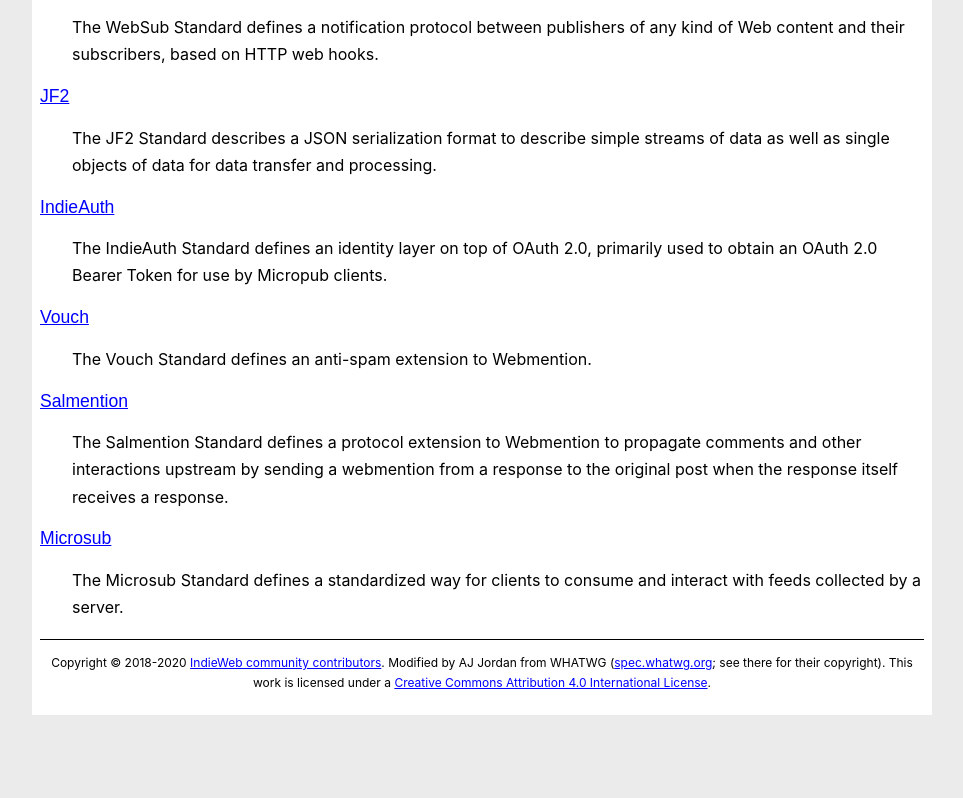
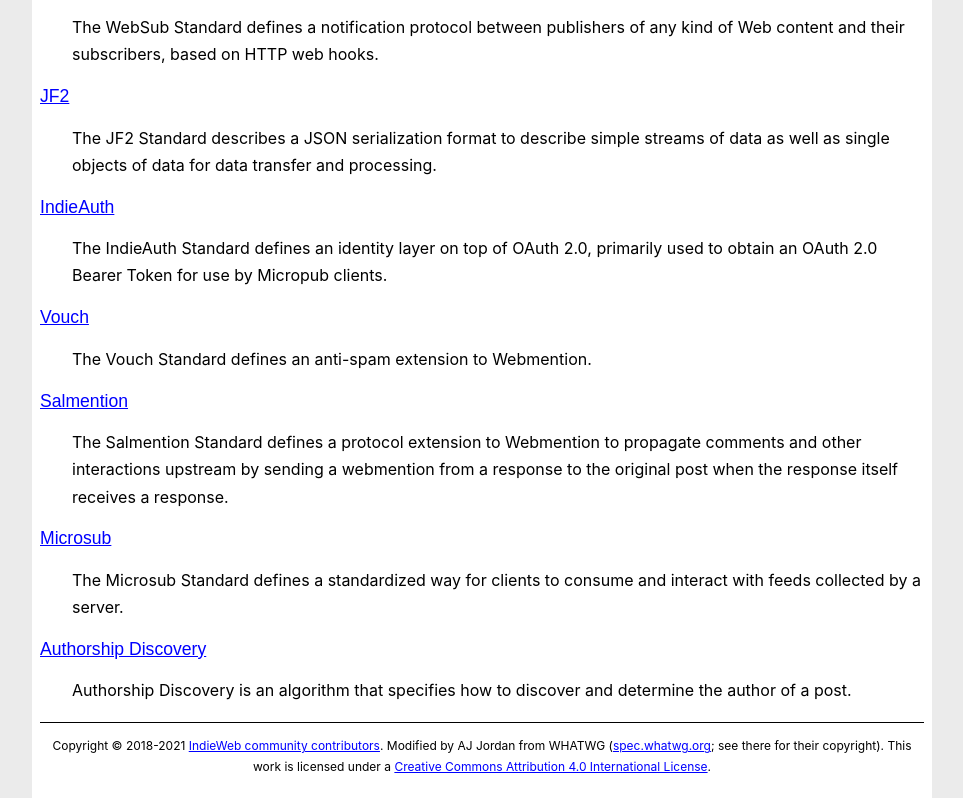
Before and after one commit to indieweb/spec.indieweb.org, a plain HTML site: page index.html in a window 1280 px wide. Shown: the part 779-1577 px from the top of the page, without its empty margins (158-1121 px from the left). Before the commit the page ends 1494 px from the top, so only its background shows below. Drawn offline with Linux system fonts and the light colour scheme.

Commit message:
Add authorship discovery to home page, update copyright to 2021

```diff
--- a/index.html
+++ b/index.html
@@ -120,10 +120,16 @@
   feeds collected by a server.</p>
  </dd>
 
+ <dt><a href="https://indieweb.org/authorship-spec">Authorship Discovery</a></dt>
+ <dd>
+  <p>Authorship Discovery is an algorithm that specifies how to discover and determine the author
+   of a post.</p>
+ </dd>
+
 </dl>
 
 <footer>
- <p><small>Copyright © 2018-2020
+ <p><small>Copyright © 2018-2021
    <a href="https://github.com/indieweb/spec.indieweb.org/graphs/contributors">IndieWeb community contributors</a>.
    Modified by AJ Jordan from WHATWG (<a href="https://spec.whatwg.org">spec.whatwg.org</a>;
    see there for their copyright).
```
